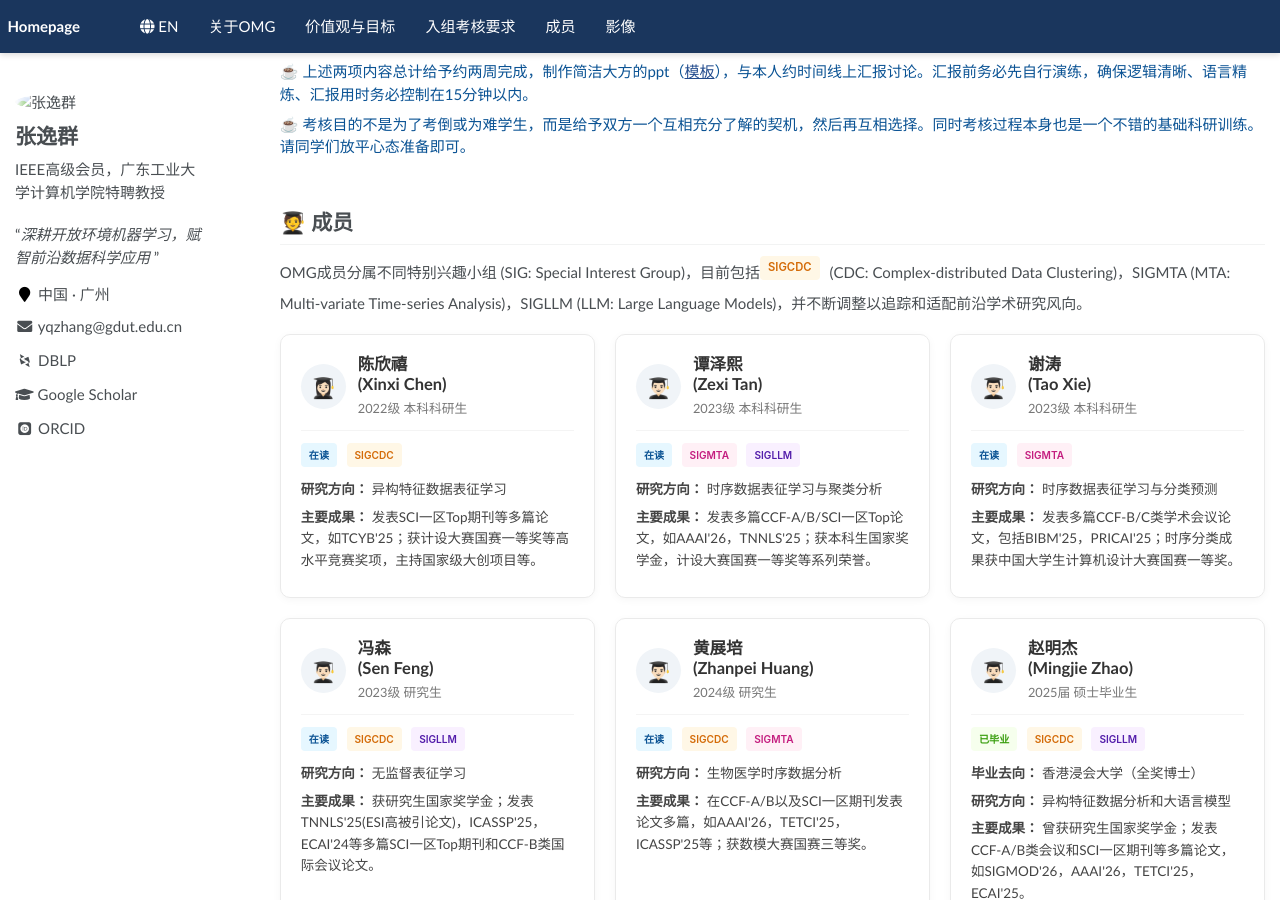
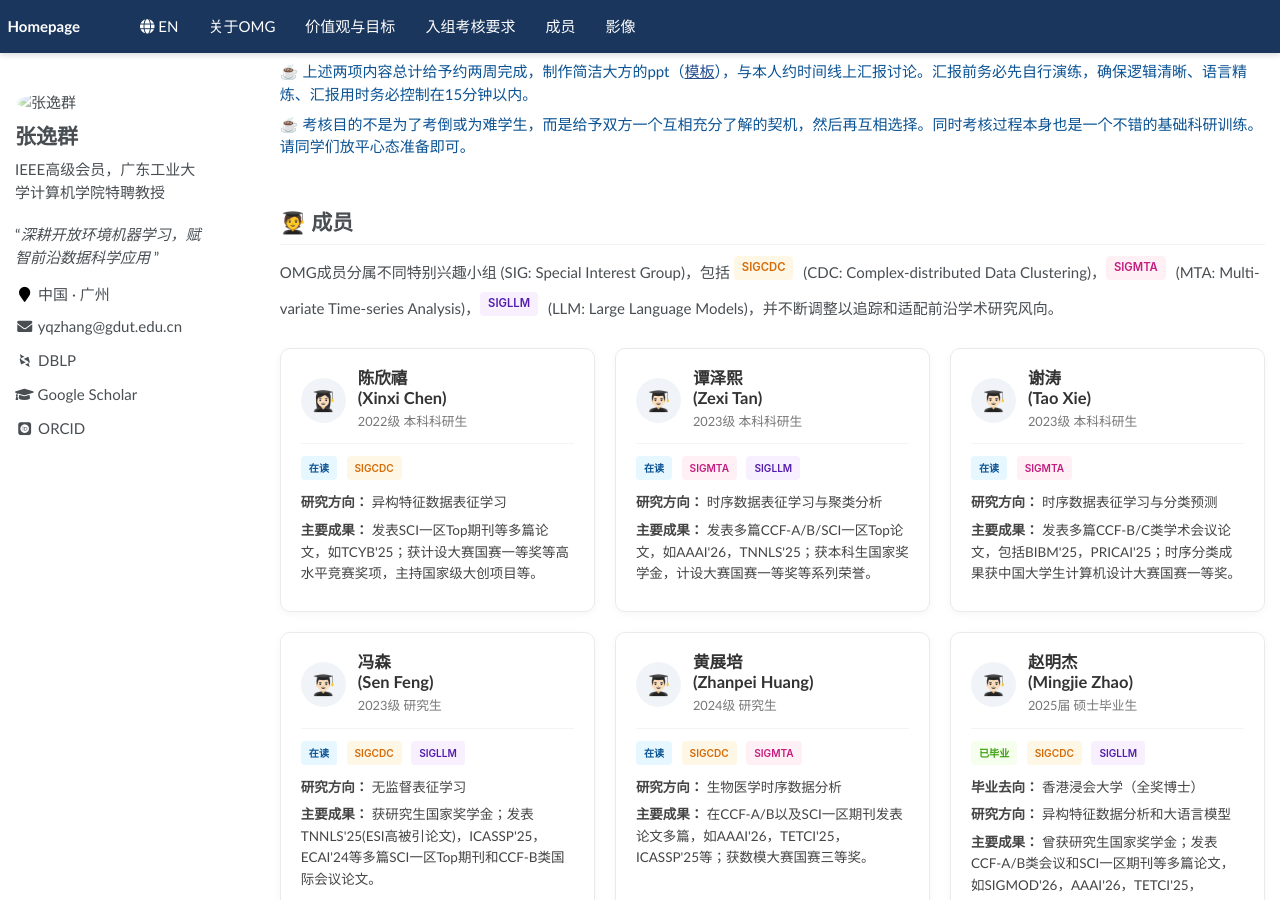
Before and after one commit to yqzhang-Zz/zh-OMG, a Jekyll site: the page built from _pages/about.md, in a window 1280 px wide and 900 px high, scrolled down 1967 px. Built offline with Jekyll 4.4.1, drawn with Linux system fonts in a browser that asks for light colours; some web fonts are replaced.

Commit message:
Update about.md

```diff
--- a/_pages/about.md
+++ b/_pages/about.md
@@ -100,7 +100,7 @@ OMG具体研究方向可参考本人主页所列论文和科研课题。组内**
 <br>
 # 🧑‍🎓 成员
 
-OMG成员分属不同特别兴趣小组 (SIG: Special Interest Group)，目前包括<span class="tag tag-sigcdc">SIGCDC</span> (CDC: Complex-distributed Data Clustering)，SIGMTA (MTA: Multi-variate Time-series Analysis)，SIGLLM (LLM: Large Language Models)，并不断调整以追踪和适配前沿学术研究风向。
+OMG成员分属不同特别兴趣小组 (SIG: Special Interest Group)，包括 <span class="tag tag-sigcdc">SIGCDC</span> (CDC: Complex-distributed Data Clustering)，<span class="tag tag-sigmta">SIGMTA</span> (MTA: Multi-variate Time-series Analysis)，<span class="tag tag-sigllm">SIGLLM</span> (LLM: Large Language Models)，并不断调整以追踪和适配前沿学术研究风向。
 
 <style>
 /* 极简明亮的卡片网格布局 */
```
